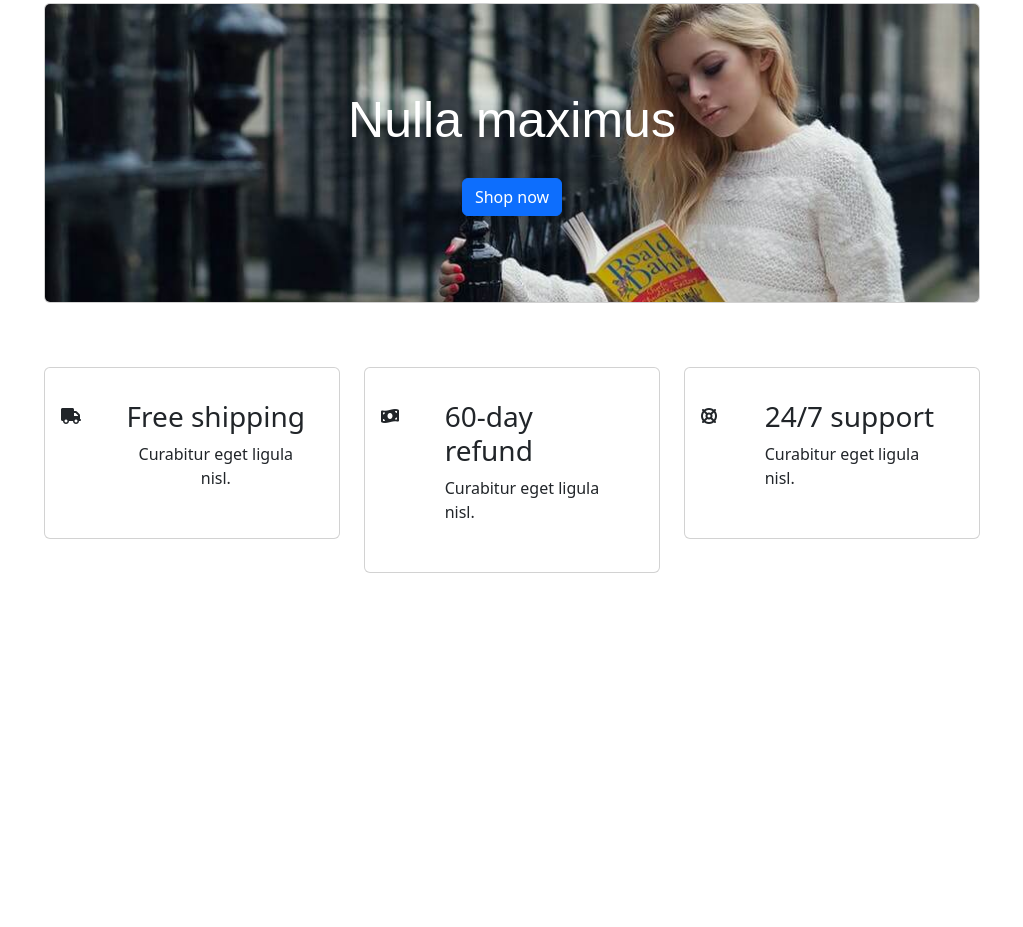
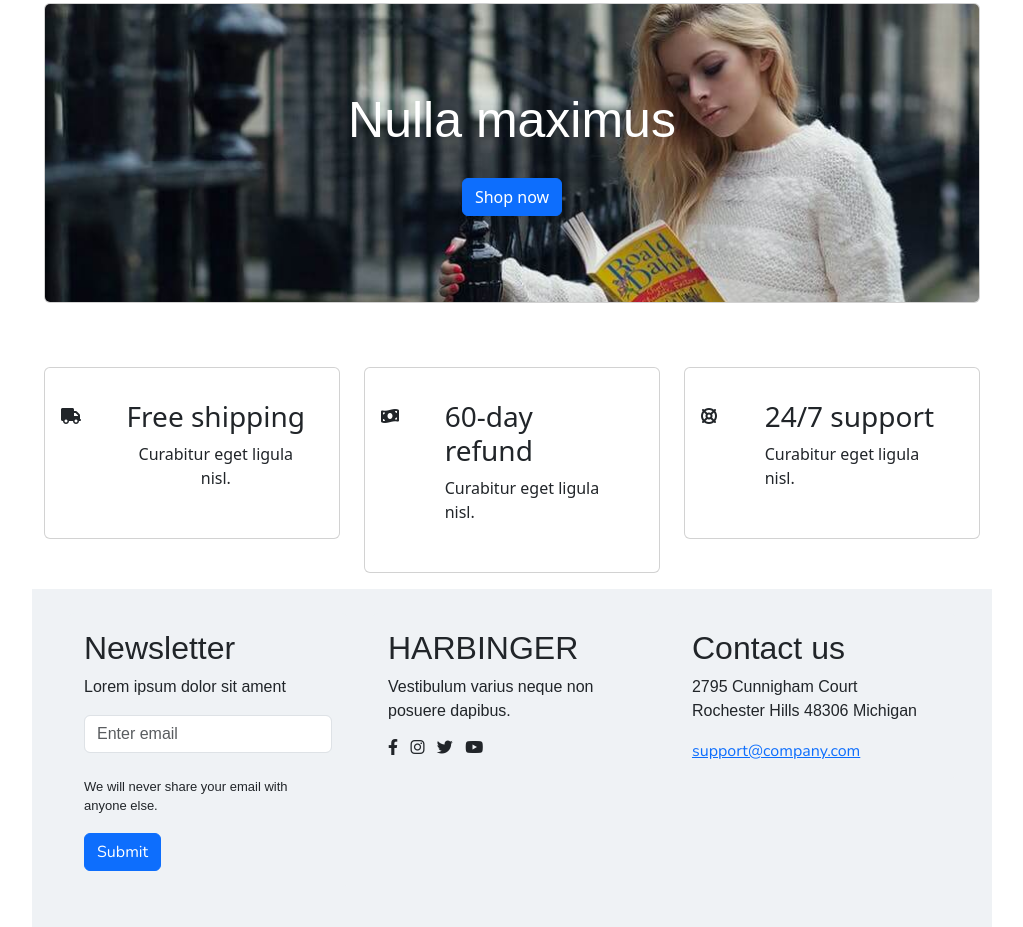
Before and after one commit to klubus/kodilla-fullstack, a plain HTML site: page module-2/index.html in a window 1280 px wide. Shown: the part 1651-2578 px from the top of the page, without its empty margins (128-1151 px from the left). Before the commit the page ends 2240 px from the top, so only its background shows below. Drawn offline with nearby package versions, Linux system fonts and the light colour scheme; a web font is replaced by a local one.

Commit message:
module-2: info

```diff
--- a/module-2/index.html
+++ b/module-2/index.html
@@ -16,9 +16,10 @@
     <link rel="preconnect" href="https://fonts.googleapis.com" />
     <link rel="preconnect" href="https://fonts.gstatic.com" crossorigin />
     <link
-      href="https://fonts.googleapis.com/css2?family=Libertinus+Sans:ital,wght@0,400;0,700;1,400&display=swap"
+      href="https://fonts.googleapis.com/css2?family=Libertinus+Sans:ital,wght@0,400;0,700;1,400&family=Nunito:ital,wght@0,200..1000;1,200..1000&display=swap"
       rel="stylesheet"
     />
+
     <link
       href="https://cdn.jsdelivr.net/npm/bootstrap@5.3.3/dist/css/bootstrap.min.css"
       rel="stylesheet"
@@ -273,5 +274,55 @@
         </div>
       </div>
     </section>
+    <section class="info p-4 w-75 mx-auto">
+      <div class="container">
+        <div class="row">
+          <div class="col-md-4 order-md-2">
+            <div class="card p-3 mb-3">
+              <h2>HARBINGER</h2>
+              <p>Vestibulum varius neque non posuere dapibus.</p>
+              <div class="icon d-flex">
+                <i class="fa-brands fa-facebook-f"></i>
+                <i class="fa-brands fa-instagram"></i>
+                <i class="fa-brands fa-twitter"></i>
+                <i class="fa-brands fa-youtube"></i>
+              </div>
+            </div>
+          </div>
+          <div class="col-md-4 order-md-3">
+            <div class="card p-3 mb-3">
+              <h2>Contact us</h2>
+              <p>
+                2795 Cunnigham Court <br />
+                Rochester Hills 48306 Michigan
+              </p>
+              <a href="#">support@company.com</a>
+            </div>
+          </div>
+          <div class="col-md-4 order-md-1">
+            <div class="card p-3 mb-3">
+              <h2>Newsletter</h2>
+              <p>Lorem ipsum dolor sit ament</p>
+              <form>
+                <input
+                  type="text"
+                  placeholder="Enter email"
+                  name="fname"
+                  class="form-control"
+                /><br />
+                <label for="fname" id="fname"
+                  >We will never share your email with anyone else.</label
+                ><br />
+              </form>
+              <div
+                class="position-relative justify-content-center align-items-center pt-3"
+              >
+                <a class="btn btn-primary" href="#">Submit</a>
+              </div>
+            </div>
+          </div>
+        </div>
+      </div>
+    </section>
   </body>
 </html>
--- a/module-2/style.css
+++ b/module-2/style.css
@@ -26,7 +26,7 @@
   font-size: 50px;
 }
 
-i {
+.three-tiles i {
   width: 50px;
 }
 
@@ -35,3 +35,25 @@ i {
   height: 200px;
   object-fit: cover;
 }
+
+.info {
+  background-color: #eff2f5;
+}
+
+.info .card {
+  background-color: #eff2f5;
+  border: none;
+  font-family: "Libertinus Sans", sans-serif;
+}
+
+.info i {
+  padding-right: 5%;
+}
+
+.info a {
+  font-family: "Nunito", sans-serif;
+}
+
+#fname {
+  font-size: small;
+}
```
